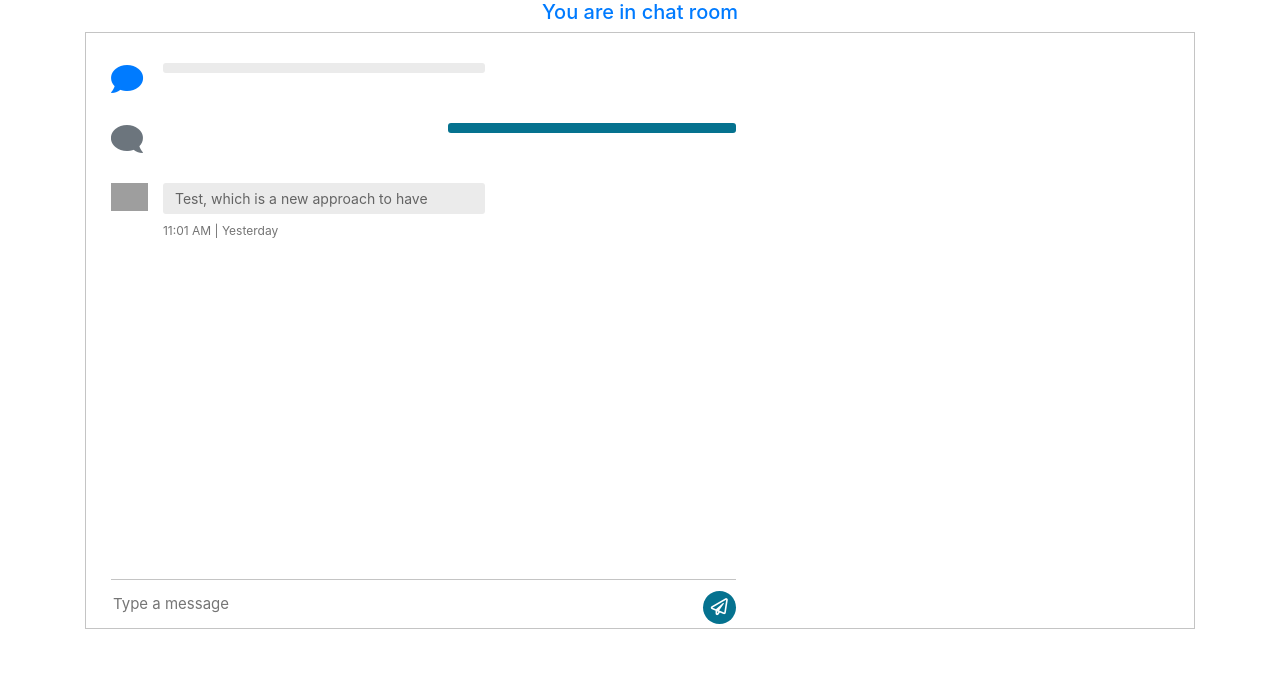
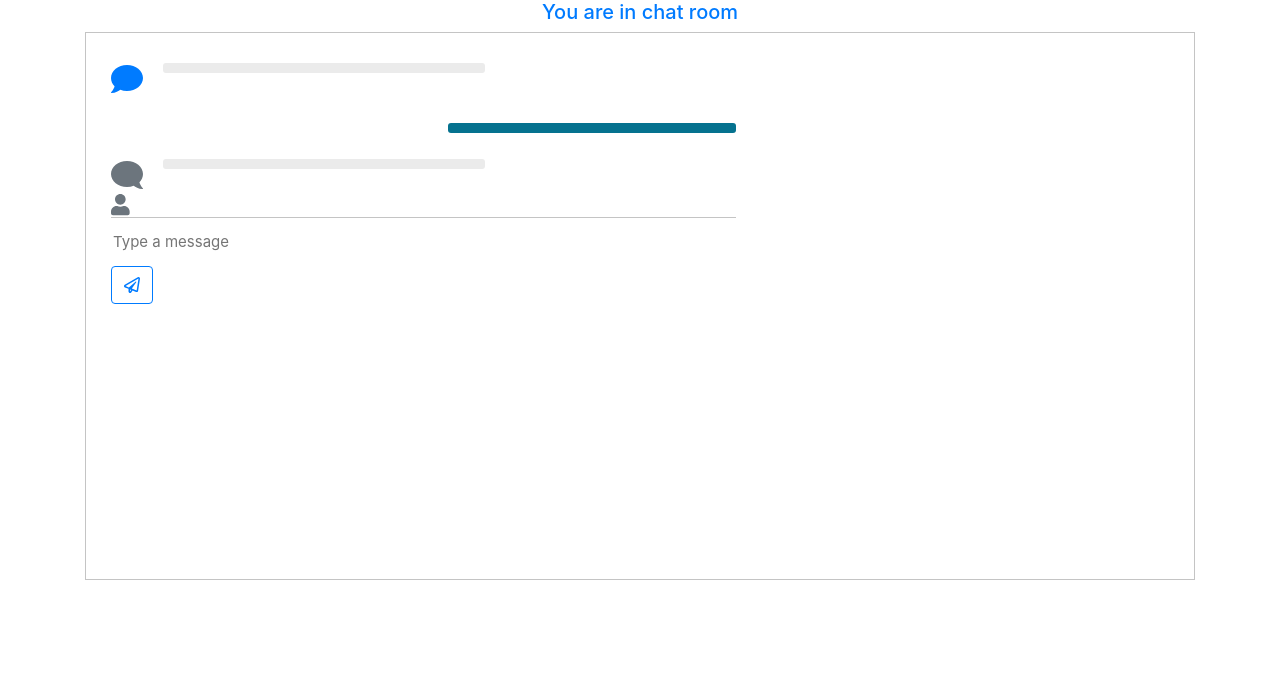
Before and after one commit to knached99/messagingApp, a Flask app: template Chat/Templates/chat.html in a window 1280 px wide. Shown: the top 678 px of the page. Run offline with Flask 2, Linux system fonts and the light colour scheme; the template is opened without the code that fills it, so the values that code supplies are empty; some libraries are stand-ins or nearby versions; grey boxes are pictures that could not be loaded.

Commit message:
pushing files

```diff
--- a/Chat/Templates/chat.html
+++ b/Chat/Templates/chat.html
@@ -140,6 +140,7 @@ img{ max-width:100%;}
   </style>
   <link rel="stylesheet" href="https://maxcdn.bootstrapcdn.com/bootstrap/4.0.0/css/bootstrap.min.css" integrity="sha384-Gn5384xqQ1aoWXA+058RXPxPg6fy4IWvTNh0E263XmFcJlSAwiGgFAW/dAiS6JXm" crossorigin="anonymous">
   <link rel="stylesheet" href="https://pro.fontawesome.com/releases/v5.10.0/css/all.css" integrity="sha384-AYmEC3Yw5cVb3ZcuHtOA93w35dYTsvhLPVnYs9eStHfGJvOvKxVfELGroGkvsg+p" crossorigin="anonymous"/>
+  <script src="https://use.fontawesome.com/releases/v5.15.3/js/all.js" crossorigin="anonymous"></script>
 
     <meta charset="UTF-8">
     <title>My Chat App</title>
@@ -166,25 +167,26 @@ img{ max-width:100%;}
               <div class="sent_msg">
                 <p id="messages"></p>
               </div>
-                <div class="incoming_msg_img">
-                  <i class="fas fa-comment fa-2x text-secondary fa-flip-horizontal"></i>
-                </div>
+
             </div>
             <div class="incoming_msg">
-              <div class="incoming_msg_img"> <img src="https://ptetutorials.com/images/user-profile.png" alt="sunil"> </div>
+              <div class="incoming_msg_img"><i class="fas fa-comment fa-2x text-secondary fa-flip-horizontal"></i>
+              </div>
               <div class="received_msg">
                 <div class="received_withd_msg">
-                  <p>Test, which is a new approach to have</p>
-                  <span class="time_date"> 11:01 AM    |    Yesterday</span></div>
+                  <p id="messages"></p>
               </div>
             </div>
 
 
           </div>
+          <div id="announce_person">
+            <i class="fa fa-user fa-lg text-secondary"></i>
+          </div>
           <div class="type_msg">
             <div class="input_msg_write">
               <input type="text" class="write_msg" placeholder="Type a message" id="message_input" />
-              <button class="msg_send_btn" type="submit"><i class="far fa-paper-plane" aria-hidden="true"></i></button>
+              <button class="btn btn-outline-primary" type="submit"><i class="far fa-paper-plane" aria-hidden="true"></i></button>
             </div>
           </div>
         </div>
@@ -257,7 +259,7 @@ img{ max-width:100%;}
         if (data.username !== "{{ username }}") {
             const newNode = document.createElement('div');
             newNode.innerHTML = `<b>${data.username}</b> has joined the room`;
-            document.getElementById('messages').appendChild(newNode);
+            document.getElementById('announce_person').appendChild(newNode);
         }
     });
 
```
